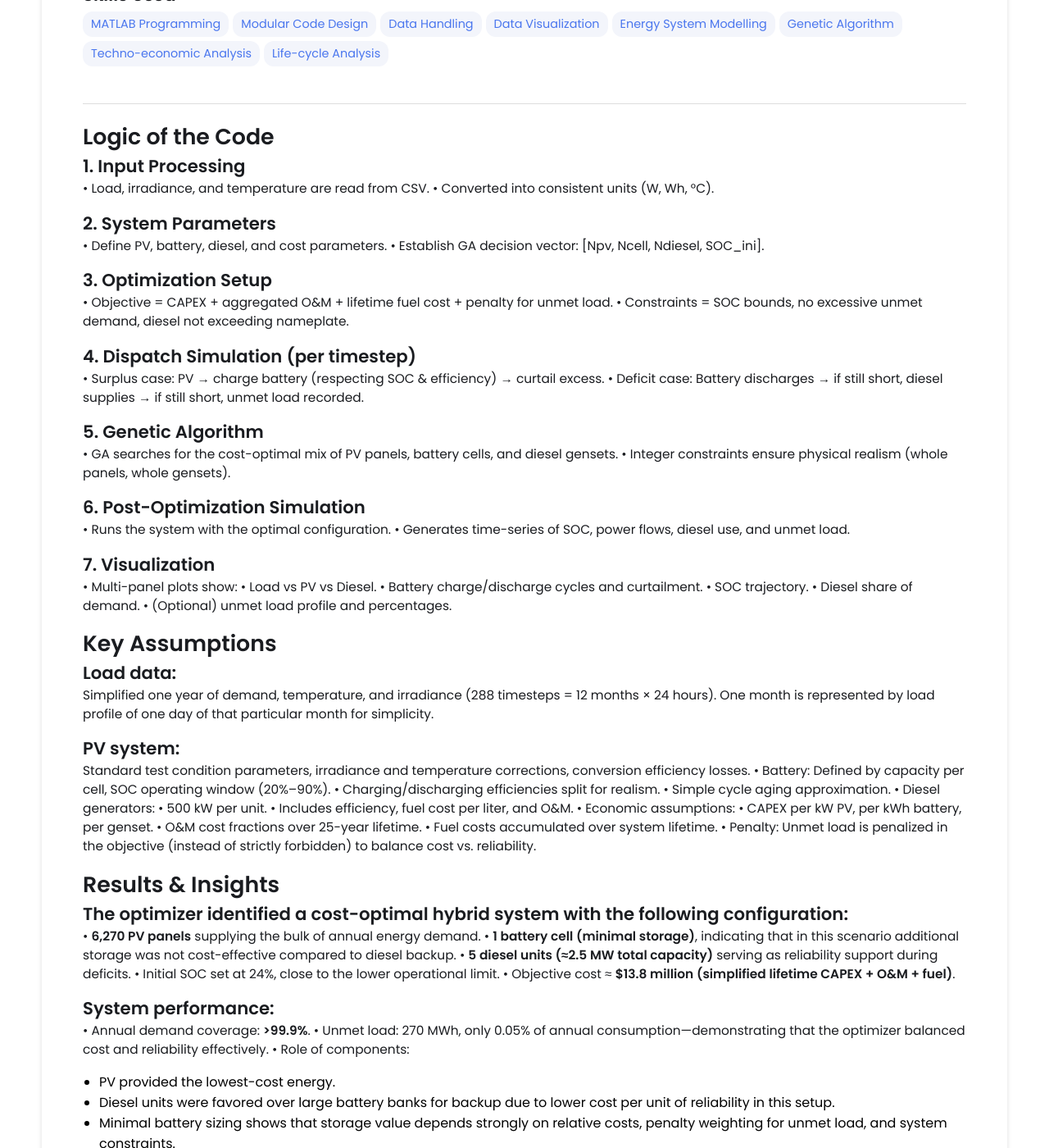
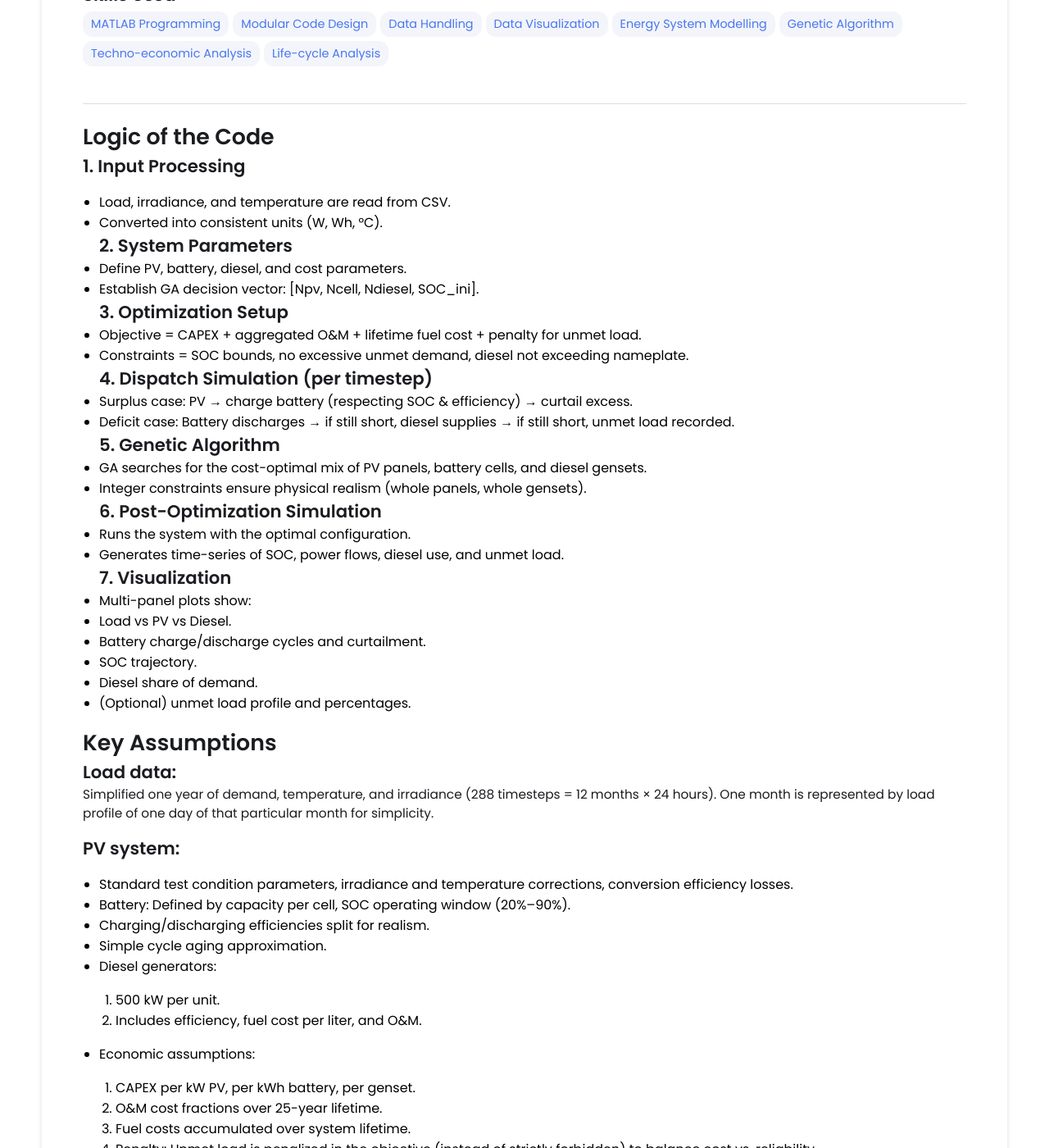
Before and after one commit to rafindrajaya/rafindrajaya.github.io, a Jekyll site: the page built from _projects/demo-project/index.md, in a window 1280 px wide and 1400 px high, scrolled down 729 px. Shown: the whole window at 82% size. Built offline with Jekyll 4.4.1, drawn with Linux system fonts in a browser that asks for light colours; part of the change alters nothing that is shown; some of the changed text lies outside the part shown.

Commit message:
Update index.md

```diff
--- a/_projects/demo-project/index.md
+++ b/_projects/demo-project/index.md
@@ -19,68 +19,68 @@ main-image: /project2.jpg
 ---
 # Logic of the Code
 ## 1. Input Processing
-•	Load, irradiance, and temperature are read from CSV.
-•	Converted into consistent units (W, Wh, °C).
+-	Load, irradiance, and temperature are read from CSV.
+-	Converted into consistent units (W, Wh, °C).
 ## 2. System Parameters
-•	Define PV, battery, diesel, and cost parameters.
-•	Establish GA decision vector: [Npv, Ncell, Ndiesel, SOC_ini].
+-	Define PV, battery, diesel, and cost parameters.
+-	Establish GA decision vector: [Npv, Ncell, Ndiesel, SOC_ini].
 ## 3.	Optimization Setup
-•	Objective = CAPEX + aggregated O&M + lifetime fuel cost + penalty for unmet load.
-•	Constraints = SOC bounds, no excessive unmet demand, diesel not exceeding nameplate.
+-	Objective = CAPEX + aggregated O&M + lifetime fuel cost + penalty for unmet load.
+-	Constraints = SOC bounds, no excessive unmet demand, diesel not exceeding nameplate.
 ## 4.	Dispatch Simulation (per timestep)
-•	Surplus case: PV → charge battery (respecting SOC & efficiency) → curtail excess.
-•	Deficit case: Battery discharges → if still short, diesel supplies → if still short, unmet load recorded.
+-	Surplus case: PV → charge battery (respecting SOC & efficiency) → curtail excess.
+-	Deficit case: Battery discharges → if still short, diesel supplies → if still short, unmet load recorded.
 ## 5.	Genetic Algorithm
-•	GA searches for the cost-optimal mix of PV panels, battery cells, and diesel gensets.
-•	Integer constraints ensure physical realism (whole panels, whole gensets).
+-	GA searches for the cost-optimal mix of PV panels, battery cells, and diesel gensets.
+-	Integer constraints ensure physical realism (whole panels, whole gensets).
 ## 6.	Post-Optimization Simulation
-•	Runs the system with the optimal configuration.
-•	Generates time-series of SOC, power flows, diesel use, and unmet load.
+-	Runs the system with the optimal configuration.
+-	Generates time-series of SOC, power flows, diesel use, and unmet load.
 ## 7.	Visualization
-•	Multi-panel plots show:
-•	Load vs PV vs Diesel.
-•	Battery charge/discharge cycles and curtailment.
-•	SOC trajectory.
-•	Diesel share of demand.
-•	(Optional) unmet load profile and percentages.
+-	Multi-panel plots show:
+-	Load vs PV vs Diesel.
+-	Battery charge/discharge cycles and curtailment.
+-	SOC trajectory.
+-	Diesel share of demand.
+-	(Optional) unmet load profile and percentages.
 
 # Key Assumptions
 ## Load data:
 Simplified one year of demand, temperature, and irradiance (288 timesteps = 12 months × 24 hours). One month is represented by load profile of one day of that particular month for simplicity.
 ## PV system:
-Standard test condition parameters, irradiance and temperature corrections, conversion efficiency losses.
-•	Battery: Defined by capacity per cell, SOC operating window (20%–90%).
-•	Charging/discharging efficiencies split for realism.
-•	Simple cycle aging approximation.
-•	Diesel generators:
-•	500 kW per unit.
-•	Includes efficiency, fuel cost per liter, and O&M.
-•	Economic assumptions:
-•	CAPEX per kW PV, per kWh battery, per genset.
-•	O&M cost fractions over 25-year lifetime.
-•	Fuel costs accumulated over system lifetime.
-•	Penalty: Unmet load is penalized in the objective (instead of strictly forbidden) to balance cost vs. reliability.
+- Standard test condition parameters, irradiance and temperature corrections, conversion efficiency losses.
+-	Battery: Defined by capacity per cell, SOC operating window (20%–90%).
+-	Charging/discharging efficiencies split for realism.
+-	Simple cycle aging approximation.
+-	Diesel generators:
+1.	500 kW per unit.
+2.	Includes efficiency, fuel cost per liter, and O&M.
+- Economic assumptions:
+1.	CAPEX per kW PV, per kWh battery, per genset.
+2.	O&M cost fractions over 25-year lifetime.
+3.	Fuel costs accumulated over system lifetime.
+4.	Penalty: Unmet load is penalized in the objective (instead of strictly forbidden) to balance cost vs. reliability.
 
 # Results & Insights
 ## The optimizer identified a cost-optimal hybrid system with the following configuration:
-•	**6,270 PV panels** supplying the bulk of annual energy demand.
-•	**1 battery cell (minimal storage)**, indicating that in this scenario additional storage was not cost-effective compared to diesel backup.
-•	**5 diesel units (≈2.5 MW total capacity)** serving as reliability support during deficits.
-•	Initial SOC set at 24%, close to the lower operational limit.
-•	Objective cost ≈ **$13.8 million (simplified lifetime CAPEX + O&M + fuel)**.
+-	**6,270 PV panels** supplying the bulk of annual energy demand.
+-	**1 battery cell (minimal storage)**, indicating that in this scenario additional storage was not cost-effective compared to diesel backup.
+-	**5 diesel units (≈2.5 MW total capacity)** serving as reliability support during deficits.
+-	Initial SOC set at 24%, close to the lower operational limit.
+-	Objective cost ≈ **$13.8 million (simplified lifetime CAPEX + O&M + fuel)**.
 
 ## System performance:
-•	Annual demand coverage: **>99.9%**.
-•	Unmet load: 270 MWh, only 0.05% of annual consumption—demonstrating that the optimizer balanced cost and reliability effectively.
-•	Role of components:
-- PV provided the lowest-cost energy.
-- Diesel units were favored over large battery banks for backup due to lower cost per unit of reliability in this setup.
-- Minimal battery sizing shows that storage value depends strongly on relative costs, penalty weighting for unmet load, and system constraints.
+-	Annual demand coverage: **>99.9%**.
+-	Unmet load: 270 MWh, only 0.05% of annual consumption—demonstrating that the optimizer balanced cost and reliability effectively.
+- Role of components:
+1. PV provided the lowest-cost energy.
+2. Diesel units were favored over large battery banks for backup due to lower cost per unit of reliability in this setup.
+3. Minimal battery sizing shows that storage value depends strongly on relative costs, penalty weighting for unmet load, and system constraints.
 
 ## Insights:
-•	The optimizer tends to minimize expensive storage investment if diesel fuel and O&M costs remain competitive relative to battery CAPEX.
-•	A very low unmet load percentage confirms the system can operate with high reliability while keeping costs down.
-•	The results highlight the trade-offs between renewables, storage, and fossil backup, a central challenge in designing hybrid microgrids.
+-	The optimizer tends to minimize expensive storage investment if diesel fuel and O&M costs remain competitive relative to battery CAPEX.
+-	A very low unmet load percentage confirms the system can operate with high reliability while keeping costs down.
+-	The results highlight the trade-offs between renewables, storage, and fossil backup, a central challenge in designing hybrid microgrids.
 
 
 ## Embedding images
```
